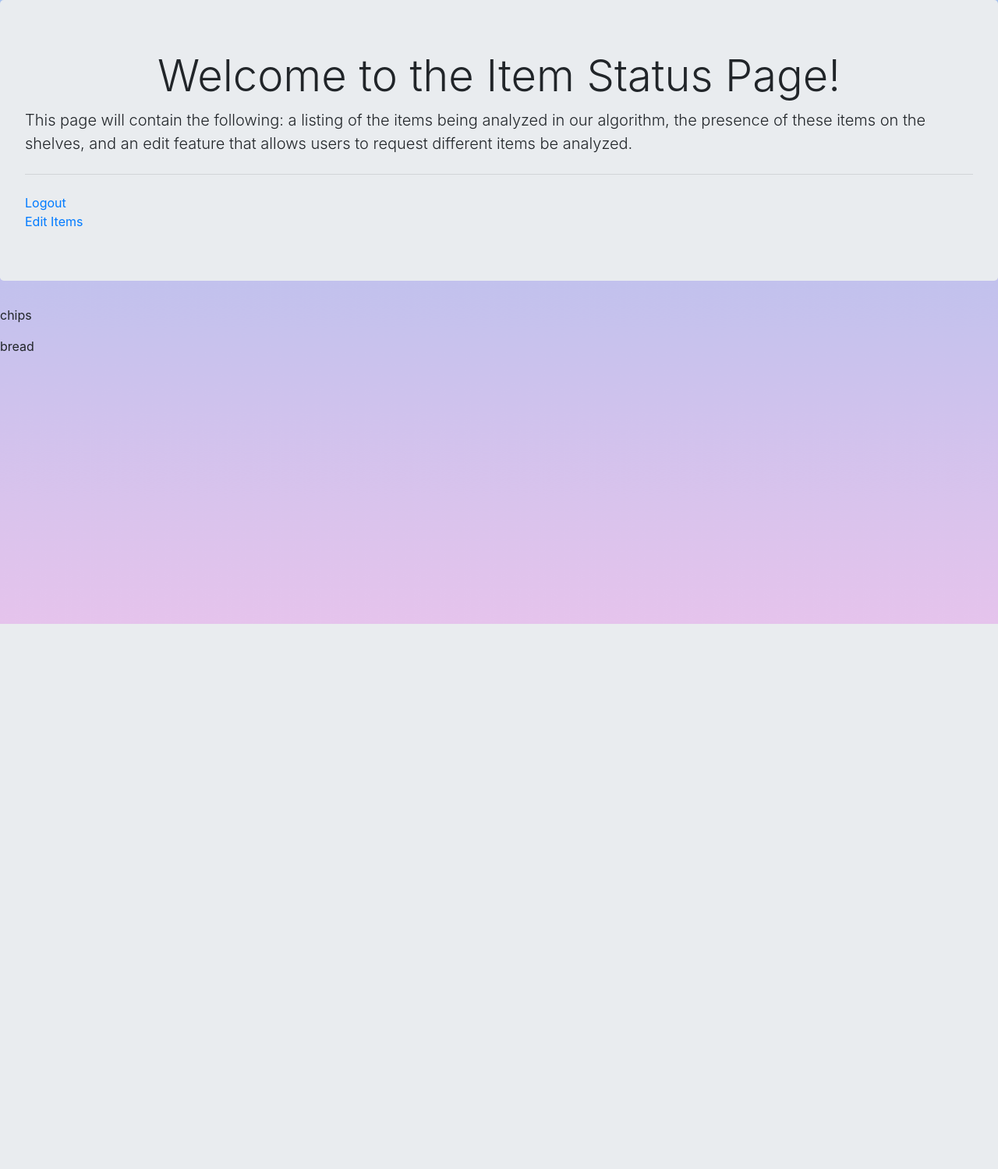
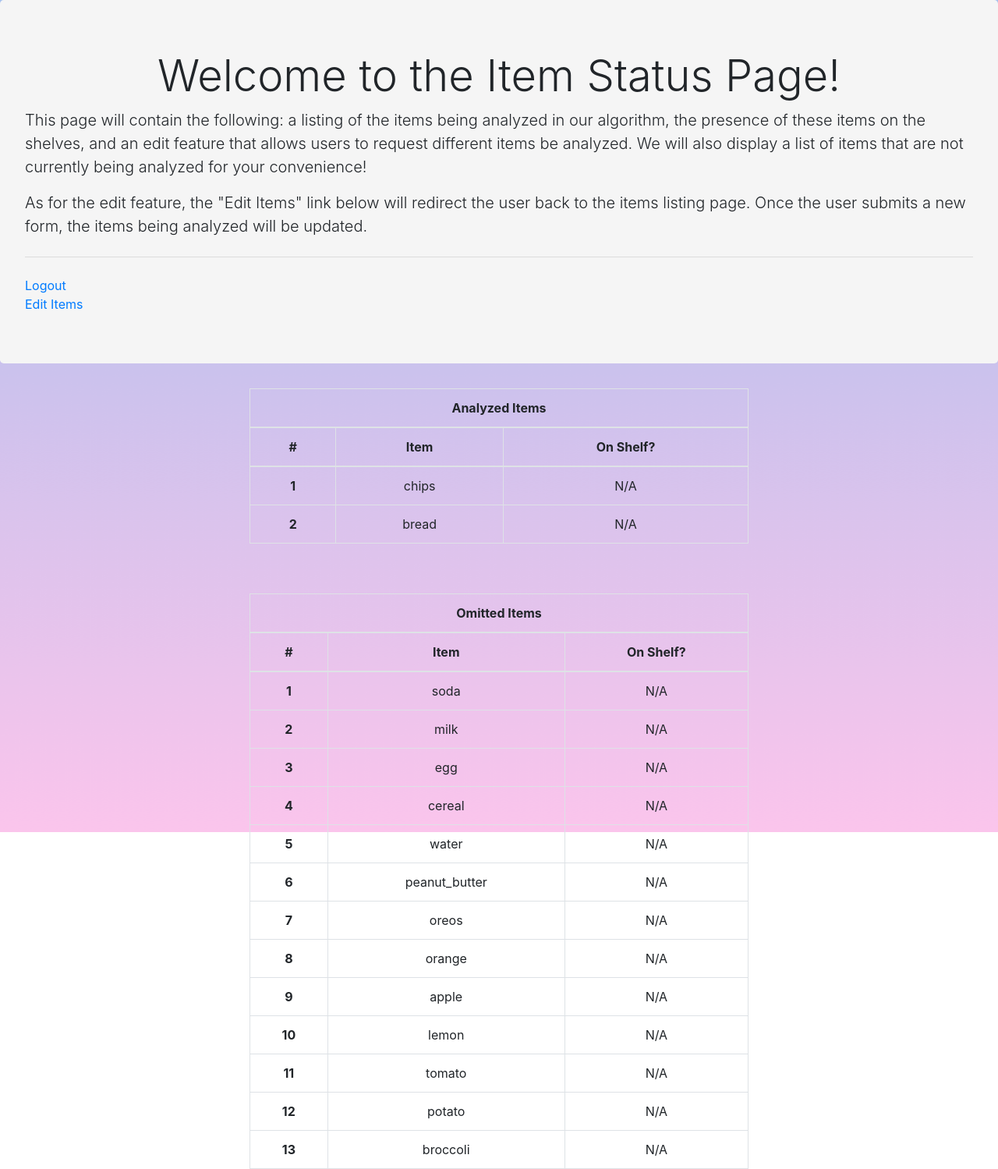
Before and after one commit to ADing4818/18_500_S22_allend, a Flask app: page /items_presence/1 in a window 1280 px wide. Shown: the whole page at 78% size. Before the commit the page ends 800 px from the top, so only its background shows below. Run offline with Flask 2, Linux system fonts and the light colour scheme; a user stored in the database is signed in; some libraries are stand-ins or nearby versions.

Commit message:
Designed UI for tables on the Item Presence page. Also, items are now pre-populated and waiting for actual data from object detection algo.

```diff
--- a/where's_the_milk/app.py
+++ b/where's_the_milk/app.py
@@ -75,6 +75,7 @@ class User(UserMixin, db.Model):
   password = db.Column(db.String(80), unique=True)
   email_address = db.Column(db.String(50), unique=True)
   aisle_1 = db.Column(db.String(500), unique=True, default=None)
+  aisle_1_unused = db.Column(db.String(500), unique=True, default=None)
 
   '''
     Note: more aisles can be added if necessary. We have one aisle here to show
@@ -198,6 +199,7 @@ def signup():
 def items():
   form = Items_form()
   chosen_items = []
+  unchosen_items = []
 
   # confirming if the form/inputs are validated
   if form.validate_on_submit():
@@ -209,6 +211,9 @@ def items():
       if request.form.get(item) == "y":
         # check if each item was checked off, and if so, check for validation and add to list of items users picked
         chosen_items.append(item)
+      else:
+        # storing the list of unchosen items
+        unchosen_items.append(item)
 
     '''
       Note: Below implementation can be extended to multiple aisles as described
@@ -221,14 +226,18 @@ def items():
     # Adds items to the user model for future reference. A string is used because
     # no lists are allowed as a field of a model.
     current_user.aisle_1 = " ".join(aisles_items["1"])
+    current_user.aisle_1_unused = " ".join(unchosen_items)
 
     # saving the items to the db and resetting the lists for the next user
     db.session.commit()
     chosen_items = []
+    unchosen_items = []
     aisles_items["1"] = []
 
-    # TO-DO: Write a note about the submit button clearing/deleting items
-    # TO-DO: Have a list of items that are NOT chosen for the user to see
+    '''
+      Note: Once the items form is submitted, the user is essentially editing
+            the list of items that they are choosing.
+    '''
 
     return render_template('homepage.html')
 
@@ -245,15 +254,24 @@ def homepage():
 @app.route("/items_presence/<aisle_number>", methods=["GET", "POST"])
 @login_required
 def items_presence(aisle_number):
-  items = []
-  # TO-DO: Have an edit feature for list of items
-  # TO-DO: Design UI for list of items
+  analyzed_items = []
+  omitted_items = []
+  # TO-DO: Add to docs (i.e. Readme)
+
+  '''
+    Note: For this project, we will be only using aisle 1 since the other aisles are empty.
+          The input of this function is "aisle_number", which would be normally used if the
+          other aisles were populated.
+  '''
 
   # Turning aisle items string back to a list to easily iterate through
   if current_user.aisle_1 != None:
-    items = current_user.aisle_1.split()
+    analyzed_items = current_user.aisle_1.split()
 
-  return render_template('items_presence.html', items=items)
+  if current_user.aisle_1_unused != None:
+    omitted_items = current_user.aisle_1_unused.split()
+
+  return render_template('items_presence.html', analyzed_items=analyzed_items, omitted_items=omitted_items)
 
 # Method to logout a user and return them to the login page
 @app.route("/logout")
--- a/where's_the_milk/static/css/items_presence_style.css
+++ b/where's_the_milk/static/css/items_presence_style.css
@@ -9,3 +9,27 @@ html, body {
 #welcome_title {
   text-align: center;
 }
+
+#item_presence_header {
+  background-color: #F5F5F5;
+}
+
+#analyzed-items-table, #omitted-items-table {
+  width: 50%;
+  margin: auto;
+
+  text-align: center;
+}
+
+#omitted-items-table {
+  margin-top: 5%;
+  margin-bottom: 2%;
+}
+
+.item-elem {
+  border: 5px solid white;
+}
+
+#analyzed-items, #omitted-items {
+  text-align: center;
+}
--- a/where's_the_milk/templates/items_presence.html
+++ b/where's_the_milk/templates/items_presence.html
@@ -16,7 +16,11 @@
     <h1 id="welcome_title" class="display-4">Welcome to the Item Status Page!</h1>
     <p id="welcome_text" class="lead">This page will contain the following: a listing of the items being analyzed in our algorithm,
                     the presence of these items on the shelves, and an edit feature that allows users to request
-                    different items be analyzed.
+                    different items be analyzed. We will also display a list of items that are not currently being analyzed
+                    for your convenience!
+    </p>
+    <p id="edit_text" class="lead">As for the edit feature, the "Edit Items" link below will redirect the user back to the items
+                                   listing page. Once the user submits a new form, the items being analyzed will be updated.
     </p>
     <hr class="my-4">
 
@@ -25,9 +29,51 @@
     <a href="{{ url_for('items') }}">Edit Items</a>
   </div>
 
-  {% for item in items %}
-    <p>{{ item }}</p>
-  {% endfor %}
+  <table id="analyzed-items-table" class="table table-bordered">
+    <thead>
+      <tr>
+        <th id="analyzed-items" scope="col" colspan="3">Analyzed Items</th>
+      </tr>
+      <tr>
+        <th scope="col">#</th>
+        <th scope="col">Item</th>
+        <th scope="col">On Shelf?</th>
+      </tr>
+    </thead>
+    <tbody>
+      {% for item in analyzed_items %}
+        <tr>
+          <th scope="row">{{ loop.index }}</th>
+          <td>{{ item }}</td>
+          <!--NOTE: change this to whatever boolean value lucky will pass to me. for now it's hardcoded for display -->
+          <td>N/A</td>
+        </tr>
+      {% endfor %}
+    </tbody>
+  </table>
+
+  <table id="omitted-items-table" class="table table-bordered">
+    <thead>
+      <tr>
+        <th id="omitted-items" scope="col" colspan="3">Omitted Items</th>
+      </tr>
+      <tr>
+        <th scope="col">#</th>
+        <th scope="col">Item</th>
+        <th scope="col">On Shelf?</th>
+      </tr>
+    </thead>
+    <tbody>
+      {% for item in omitted_items %}
+        <tr>
+          <th scope="row">{{ loop.index }}</th>
+          <td>{{ item }}</td>
+          <!--NOTE: change this to whatever boolean value lucky will pass to me. for now it's hardcoded for display -->
+          <td>N/A</td>
+        </tr>
+      {% endfor %}
+    </tbody>
+  </table>
 
 </body>
 </html>
```
Also changed, not shown: where's_the_milk/migrations/versions/e8fefaae8863_.py (renamed from where's_the_milk/migrations/versions/30d7d5f5c184_.py, +7 -5 lines), where's_the_milk/ssh_test.py (added, +22 -0 lines), where's_the_milk/main.db.
